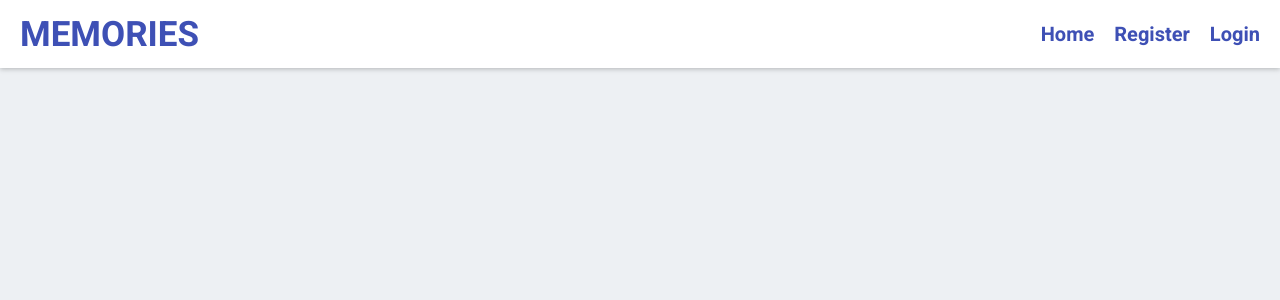
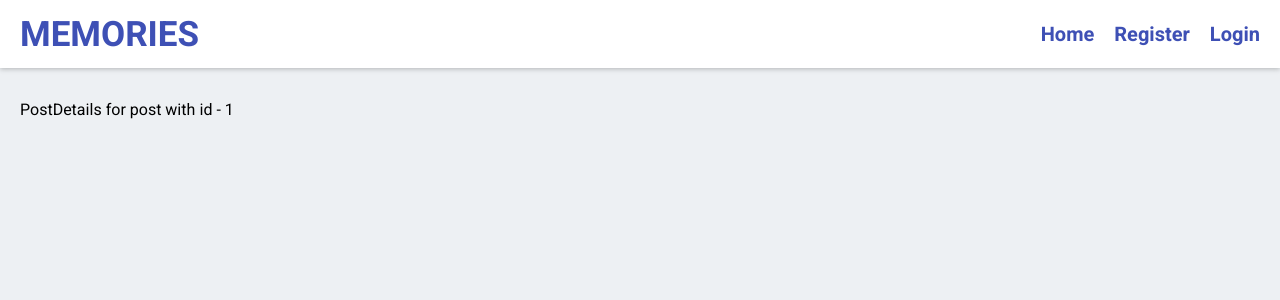
Before and after one commit to GeorgiKeranov/memories-mern-app, a React (Create React App) app in the folder client/: page /posts/1 in a window 1280 px wide. Shown: the top 300 px of the page. Built offline with nearby package versions, Linux system fonts and the light colour scheme; no server answers.

Commit message:
Add PostDetails component

```diff
--- a/client/src/App.js
+++ b/client/src/App.js
@@ -5,6 +5,7 @@ import Header from './components/Header/Header';
 import Home from './components/Home/Home';
 import Register from './components/Register/Register';
 import Login from './components/Login/Login';
+import PostDetails from './components/PostDetails/PostDetails';
 
 function App() {
   const authenticatedUser = useSelector(state => state.auth.user);
@@ -20,6 +21,8 @@ function App() {
           <Route path="/register" element={!authenticatedUser ? <Register /> : <Navigate to="/" />}/>
 
           <Route path="/login" element={!authenticatedUser ? <Login /> : <Navigate to="/" />}/>
+
+          <Route path="/posts/:id" element={<PostDetails />}/>
         </Routes>
       </BrowserRouter>
     </div>
--- /dev/null
+++ b/client/src/components/PostDetails/PostDetails.js
@@ -0,0 +1,12 @@
+import { useParams } from 'react-router-dom';
+import Main from '../Main/Main';
+
+export default function PostDetails() {
+  const { id } = useParams();
+
+  return (
+    <Main>
+      <div>PostDetails for post with id - {id}</div>
+    </Main>
+  )
+}
```
